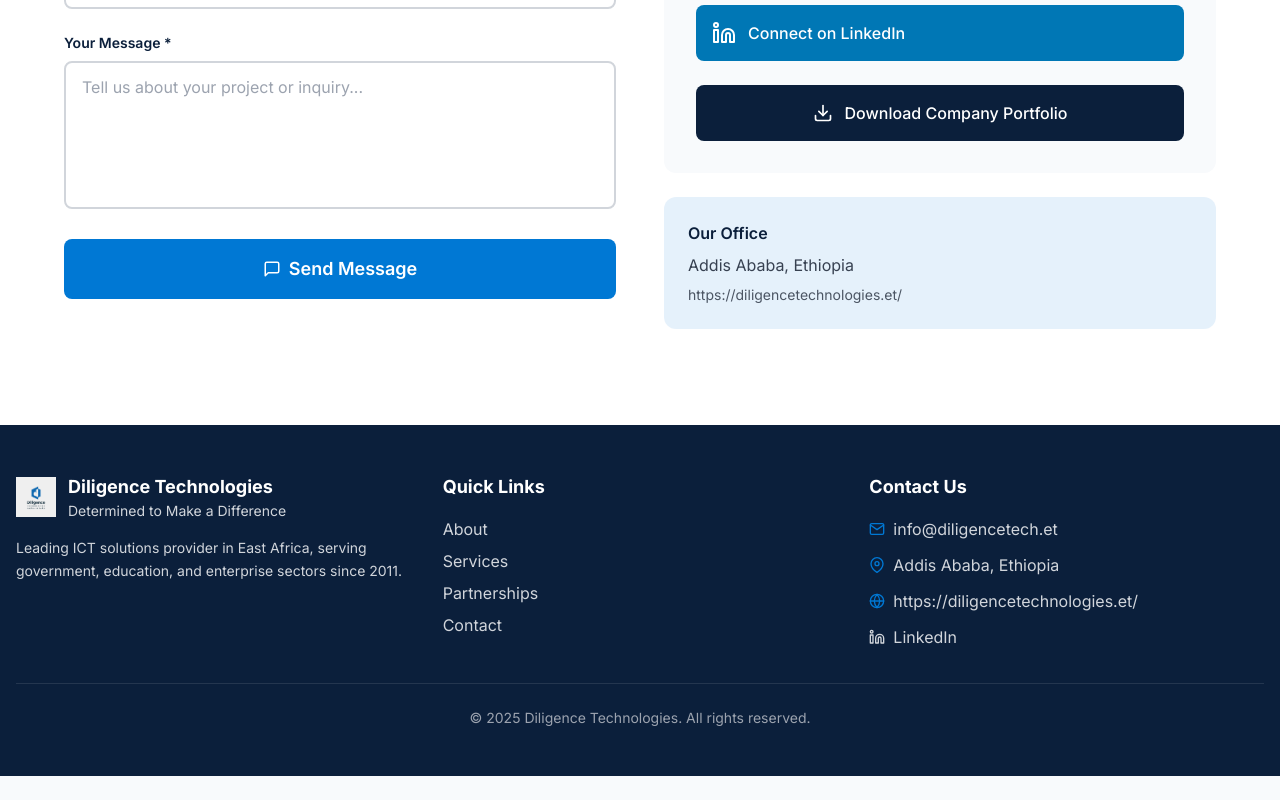
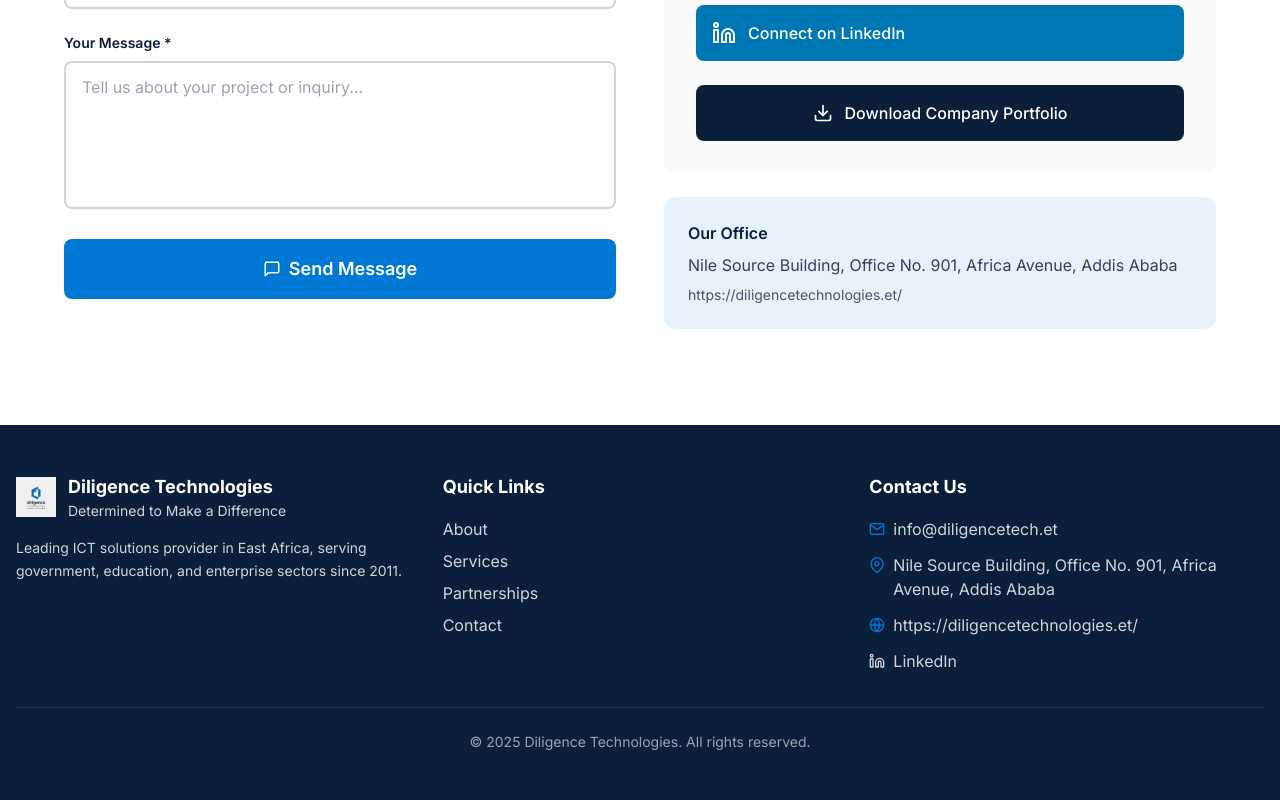
Before and after one commit to Abemelekgit/Diligence-Technology, a React (Vite) app: page / in a window 1280 px wide. Shown: the part 4355-5155 px from the top of the page. Before the commit the page ends 5131 px from the top, so only its background shows below. Built offline with nearby package versions, Linux system fonts and the light colour scheme.

Commit message:
Update address in content data to include specific location details

```diff
--- a/src/data/content.ts
+++ b/src/data/content.ts
@@ -8,7 +8,7 @@
       phone: "+251 11 618 8888",
       email: "info@diligencetech.et",
       whatsapp: "+251911234567",
-      address: "Addis Ababa, Ethiopia",
+      address: "Nile Source Building, Office No. 901, Africa Avenue, Addis Ababa",
       website: "https://diligencetechnologies.et/",
       linkedin: "https://www.linkedin.com/company/diligence-technologies/",
     },
```
